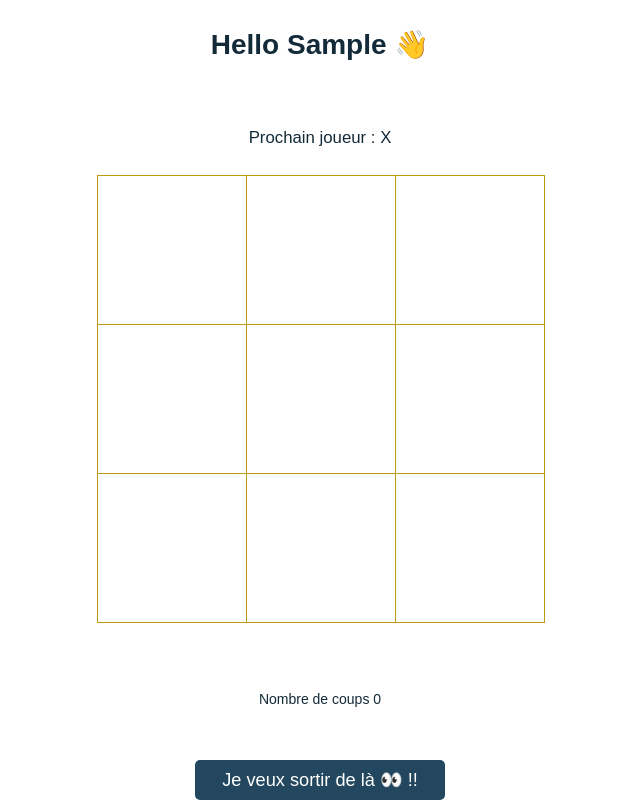
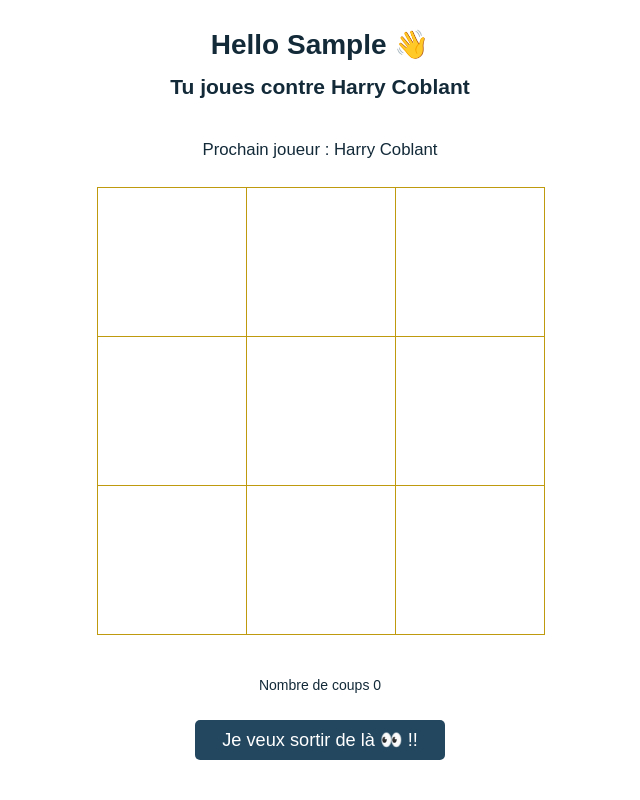
Before and after one commit to Fidia-e/morpion, a React (Create React App) app: page / in a window 1280 px wide. Both pictures are taken after typing "Sample" into the empty fields and a click on the button "Jouer". Shown: the whole page, without its empty margins (320-960 px from the left). Built offline with nearby package versions, Linux system fonts and the light colour scheme.

Commit message:
génération pseudo pour l'ordi et affichage su rla page de jeu

```diff
--- a/package.json
+++ b/package.json
@@ -6,6 +6,7 @@
     "@testing-library/jest-dom": "^5.16.4",
     "@testing-library/react": "^13.3.0",
     "@testing-library/user-event": "^13.5.0",
+    "axios": "^0.27.2",
     "react": "^18.1.0",
     "react-dom": "^18.1.0",
     "react-router-dom": "^6.3.0",
--- a/src/App.js
+++ b/src/App.js
@@ -7,12 +7,11 @@ import "./styles/index.scss";
 
 function App() {
   const [user, setUser] = useState("");
+  const [computerUser] = useState("");
 
   const handleChange = (event) => {
     setUser(event.target.value);
   };
-
-  const pseudo = localStorage.getItem("pseudo");
 
   return (
     <div className="App">
@@ -27,7 +26,10 @@ function App() {
             />
           }
         />
-        <Route path="/jeu" element={<Morpion user={user} pseudo={pseudo} />} />
+        <Route
+          path="/jeu"
+          element={<Morpion user={user} computerUser={computerUser} />}
+        />
         <Route path="*" element={<Navigate to="/" replace={true} />} />
       </Routes>
     </div>
--- a/src/components/Game/index.jsx
+++ b/src/components/Game/index.jsx
@@ -1,12 +1,17 @@
 import { useState } from "react";
 import { useNavigate } from "react-router-dom";
 import Board from "../Board";
+import MathRandom from "../../utils/mathRandom";
 import "../../styles/index.scss";
 
-const Game = ({ pseudo }) => {
+const Game = () => {
+  //----------------------------------------------     Initialisation     ------------------------------------------------//
   const [squares, setSquares] = useState(Array(9).fill(null));
   const [xIsNext, setXIsNext] = useState();
   const [newGame, setNewGame] = useState(true);
+
+  const pseudo = localStorage.getItem("pseudo");
+  const pseudoOpponent = localStorage.getItem("pseudoOpponent");
 
   const navigate = useNavigate();
 
@@ -21,30 +26,33 @@ const Game = ({ pseudo }) => {
     [2, 4, 6],
   ];
 
-  function randomInt(max) {
-    return Math.floor(Math.random() * max);
-  }
+  // TODO trouver comment afiicher le nom du gagant
 
   // const players = ["X", "O"];
 
-  // const players = {
-  //   name: { pseudo },
-  //   token: ["X", "O"],
-  // };
+  const players = {
+    name: [{ pseudo }, { pseudoOpponent }],
+    token: ["X", "O"],
+  };
 
-  // console.log(players.name.pseudo);
+  // const player = players.map((player) => player.name);
+  // console.log("player:", player);
 
-  // const nextPlayerRandom = (Math.random() * players.length * randomInt(2)) | 0;
-  const nextSquareRandom = randomInt(9);
-  console.log("nextSquareRandom:", nextSquareRandom);
+  console.log(players);
+  console.log(players.name[0].pseudo);
+  console.log(players.name[1].pseudoOpponent);
 
+  // TODO const nextSquareRandom = randomInt(9);
+
+  //---------------------------------------------     Calcul gagnants     -----------------------------------------------//
   function calculateWinner(squares) {
     for (let i = 0; i < lines.length; i++) {
       const [a, b, c] = lines[i];
 
       if (squares[a] && squares[a] === squares[b] && squares[a] === squares[c])
-        return squares[a];
-      // return players.name.pseudo;
+        return (
+          squares[a] + players.name[0].pseudo || players.name[1].pseudoOpponent
+        );
     }
 
     return null;
@@ -59,6 +67,7 @@ const Game = ({ pseudo }) => {
     return true;
   }
 
+  //-----------------------------------------------------------------------------------------------------------------------//
   const [history, setHistory] = useState([Array(9).fill(null)]);
   const [stepNumber, setStepNumber] = useState(0);
 
@@ -78,7 +87,6 @@ const Game = ({ pseudo }) => {
   }
 
   const winner = calculateWinner(squares);
-  // const winner = players.name.pseudo;
   const draw = calculateDraw(squares);
 
   let status;
@@ -99,7 +107,7 @@ const Game = ({ pseudo }) => {
     }, 1000);
   } else {
     if (newGame) {
-      const nextPlayerRandom = randomInt(2);
+      const nextPlayerRandom = MathRandom(2);
 
       if (nextPlayerRandom === 0) {
         setXIsNext(false);
@@ -109,23 +117,28 @@ const Game = ({ pseudo }) => {
 
       setNewGame(false);
     }
-    status = "Prochain joueur : " + (xIsNext ? "X" : "O");
-
-    // status = "Prochain joueur : " + (xIsNext ? { players.name.pseudo } : "test");
-    // status = "Prochain joueur : " + nextPlayerRandom;
+    status =
+      "Prochain joueur : " + (xIsNext ? `${pseudo}` : `${pseudoOpponent}`);
   }
-
-  console.log(history);
 
   function handleSubmit(e) {
     e.preventDefault();
-    localStorage.setItem("pseudo", " ");
+    localStorage.clear();
     navigate("/");
   }
 
   return (
     <div className="gameCtn">
-      {pseudo && <h1 className="gameCtn__title">Hello {pseudo} 👋</h1>}
+      <div className="gameCtn__title">
+        {pseudo && (
+          <h1 className="gameCtn__title--pseudo">Hello {pseudo} 👋</h1>
+        )}
+        {pseudoOpponent && (
+          <h2 className="gameCtn__title--pseudoOpponent">
+            Tu joues contre {pseudoOpponent}
+          </h2>
+        )}
+      </div>
       <div className="gameCtn__board">
         {<Board status={status} handleClick={handleClick} squares={squares} />}
       </div>
--- a/src/pages/morpion/index.jsx
+++ b/src/pages/morpion/index.jsx
@@ -6,13 +6,7 @@ const Morpion = ({ user }) => {
   const pseudo = localStorage.getItem("pseudo");
 
   return (
-    <>
-      {pseudo ? (
-        <Game user={user} pseudo={pseudo} />
-      ) : (
-        <Navigate to="/" replace={true} />
-      )}
-    </>
+    <>{pseudo ? <Game user={user} /> : <Navigate to="/" replace={true} />}</>
   );
 };
 
--- a/src/pages/welcome/index.jsx
+++ b/src/pages/welcome/index.jsx
@@ -1,35 +1,43 @@
 import { useState, useEffect } from "react";
 import { useNavigate } from "react-router-dom";
 import Loader from "../../components/Loader";
+import MathRandom from "../../utils/mathRandom";
+import nameApi from "../../utils/api.json";
 import "../../styles/index.scss";
 
 const Welcome = ({ user, handleChange }) => {
   const navigate = useNavigate();
+
   const [error, setError] = useState(false);
   const [loader, setLoader] = useState(true);
+  const [computerUser, setComputerUser] = useState("");
 
   useEffect(() => {
     setLoader(false);
+
+    const nameRandomNumber = MathRandom(29);
+    const pickRandomName = nameApi.name[nameRandomNumber];
+    setComputerUser(pickRandomName);
   }, []);
 
   const handleSubmit = (event) => {
     event.preventDefault();
 
-    if (user.trim().length !== 0) {
+    if (user.trim().length > 0) {
       setError(false);
       setLoader(true);
+      localStorage.setItem("pseudo", user);
+      localStorage.setItem("pseudoOpponent", computerUser);
+
       const timer = setTimeout(() => {
         navigate("/jeu");
         return () => clearTimeout(timer);
       }, 1000);
+
       console.log("Arrête de regarder dans les placards des gens", user, "!");
-    } else if (user.trim().length > 0) {
-      setError(false);
     } else {
       setError(true);
     }
-
-    localStorage.setItem("pseudo", user);
   };
 
   return (
--- a/src/styles/_gamepage.scss
+++ b/src/styles/_gamepage.scss
@@ -1,6 +1,6 @@
 .gameCtn {
   width: 100%;
-  height: 100vh;
+  height: 95vh;
   margin: auto;
   display: flex;
   flex-direction: column;
@@ -9,6 +9,21 @@
   &__title {
     text-align: center;
     margin-top: 2rem;
+
+    &--pseudo {
+      font: {
+        size: 2rem;
+        weight: bold;
+      }
+      margin-bottom: 1rem;
+    }
+
+    &--pseudoOpponent {
+      font: {
+        size: 1.5rem;
+        weight: bold;
+      }
+    }
   }
 
   &__board {
--- a/src/styles/_global.scss
+++ b/src/styles/_global.scss
@@ -1,10 +1,3 @@
-h1 {
-  font: {
-    size: 2rem;
-    weight: bold;
-  }
-}
-
 /*----------------------------------------------------------------------------------
 -------------------------------------  MOBILE --------------------------------------
 ----------------------------------------------------------------------------------*/
--- a/src/styles/_welcome.scss
+++ b/src/styles/_welcome.scss
@@ -32,6 +32,10 @@
 
   &__title {
     text-align: center;
+    font: {
+      size: 2rem;
+      weight: bold;
+    }
   }
 
   &__form {
--- /dev/null
+++ b/src/utils/api.json
@@ -0,0 +1,33 @@
+{
+  "name": [
+    "Emma Yonaise",
+    "Guy Tariste",
+    "Jérémie Fassol",
+    "Edgard Attois",
+    "Marthe Inais",
+    "Harry Coblant",
+    "Larry Vière",
+    "Sarah Clure",
+    "Aby Troipièce",
+    "Tarik Ochet",
+    "Larry Zible",
+    "Anna-Lise Durine",
+    "Otto Matique",
+    "Cécile Icone",
+    "Jean Tenletrainsiflé",
+    "Mouss Tique",
+    "Sarah Smodite",
+    "Harry Stocratt",
+    "Pat Atatrak",
+    "Hal Idantic",
+    "Elsa Rose",
+    "Côme Envas",
+    "Alphonse Danltas",
+    "Mouss Quetaire",
+    "Sami Rite",
+    "Jules Yène",
+    "Marie Nière",
+    "Sam Agace",
+    "Guy Mauve"
+  ]
+}
--- /dev/null
+++ b/src/utils/mathRandom.js
@@ -0,0 +1,5 @@
+const MathRandom = (max) => {
+  return Math.floor(Math.random() * max);
+};
+
+export default MathRandom;
```
Also changed, not shown: 2 other files (tests, documents, lock files or other folders).
